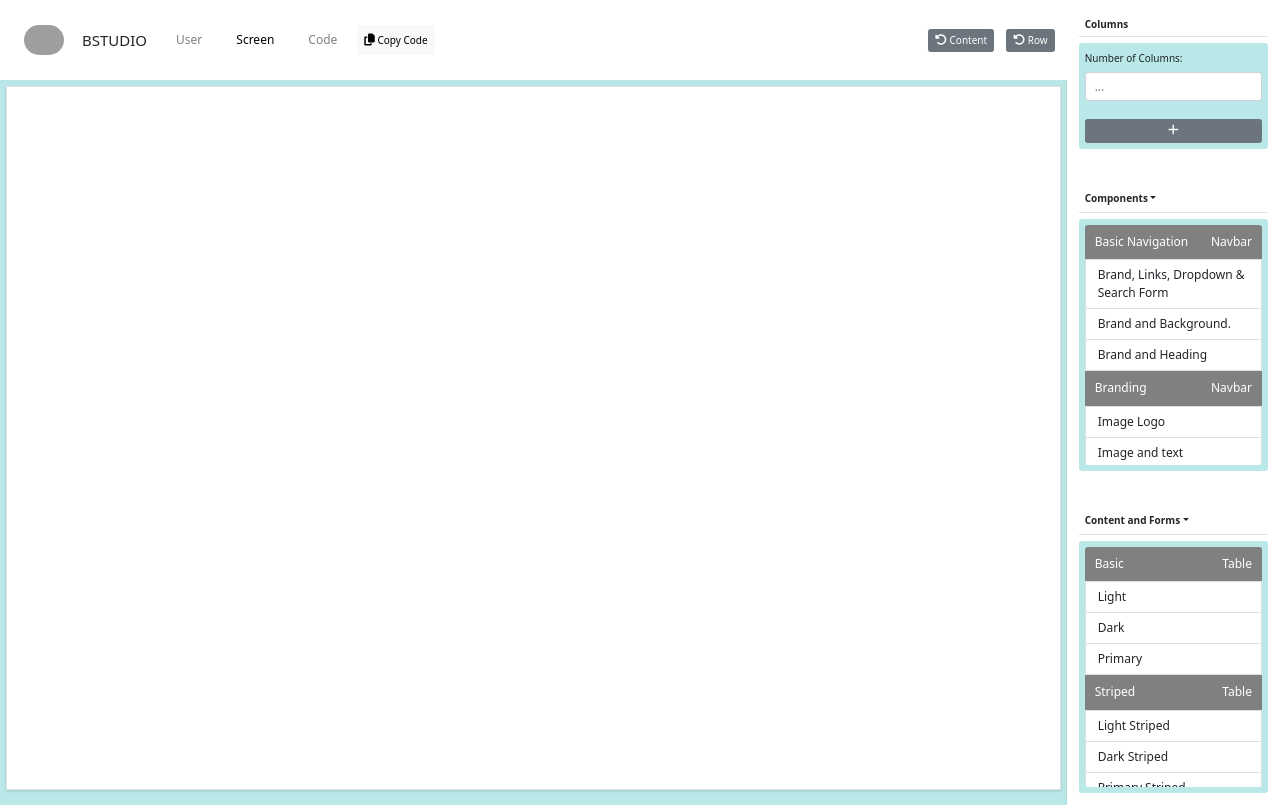
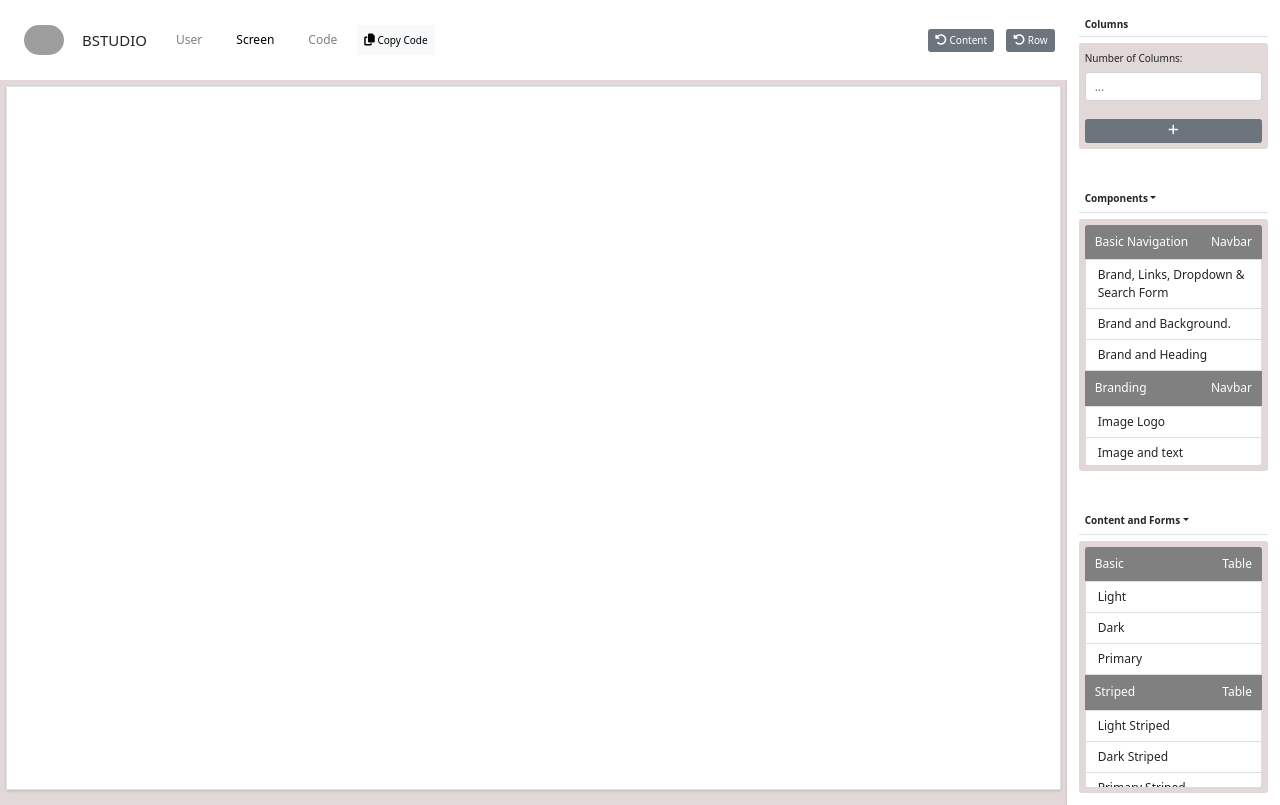
Before and after one commit to johncarlo-dizon/bstudio, a CodeIgniter 4 app: the page made by app/Views/dashboard_view.php in a window 1280 px wide. Run offline with PHP 8.4 and a stand-in for CodeIgniter, Linux system fonts and the light colour scheme; the template is opened without the code that fills it, so the values that code supplies are empty; some libraries are stand-ins or nearby versions; grey boxes are pictures that could not be loaded.

Commit message:
commit by jc

```diff
--- a/app/Views/innerlayout/base.php
+++ b/app/Views/innerlayout/base.php
@@ -149,7 +149,11 @@
         background-color: #f1f1f1;
     }
     .outer{
-      background-color:#bae8e8;
+      background-color:rgba(226, 215, 215, 0.97);
+    }
+
+    .inner{
+      background-color:rgb(255, 255, 255);
     }
 
     .profile-avatar {
@@ -279,7 +283,7 @@
 
 
       <!-- Navbar -->
-            <nav class="navbar navbar-expand-sm navbar-dark sticky-top"  style="background-color:#ffffff;padding:0px !important;">
+            <nav class="navbar inner navbar-expand-sm navbar-dark sticky-top"  style="padding:0px !important;">
               <div class="container-fluid d-flex justify-content-start">
               <li class="nav-item dropdown align-items-center d-flex ms-3 me-2 my-2 " >
                   <a class="nav-link dropdown-toggle  no-caret" href="#" role="button" data-bs-toggle="dropdown">
@@ -345,7 +349,7 @@
 
         <div class="tab-content" id="pills-tabContent">
           <div class="tab-pane fade show active" id="pills-monitor" role="tabpanel" aria-labelledby="pills-monitor-tab">
-            <div class="monitor-screen border-1 border text-dark m-2  p-0" style="height:88vh;background-color:#ffffff;  overflow: scroll; ">
+            <div class="monitor-screen border-1 border text-dark m-2 inner p-0" style="height:88vh;   overflow: scroll; ">
                         <div id="output">
                             <?=$this->renderSection("monitor")?>
                         </div>
@@ -405,7 +409,7 @@
 
 
 <!-- SECOND COLUMN START -->
-    <div class="col-lg-2 col-md-2   sidebar-content   p-3"  style="background-color:#ffffff;">
+    <div class="col-lg-2 col-md-2 inner  sidebar-content   p-3"   >
 
         <!-- COLUMNS S-->
         <div class="d-flex flex-column sticky-top">
```
Also changed, not shown: 5 other files.
